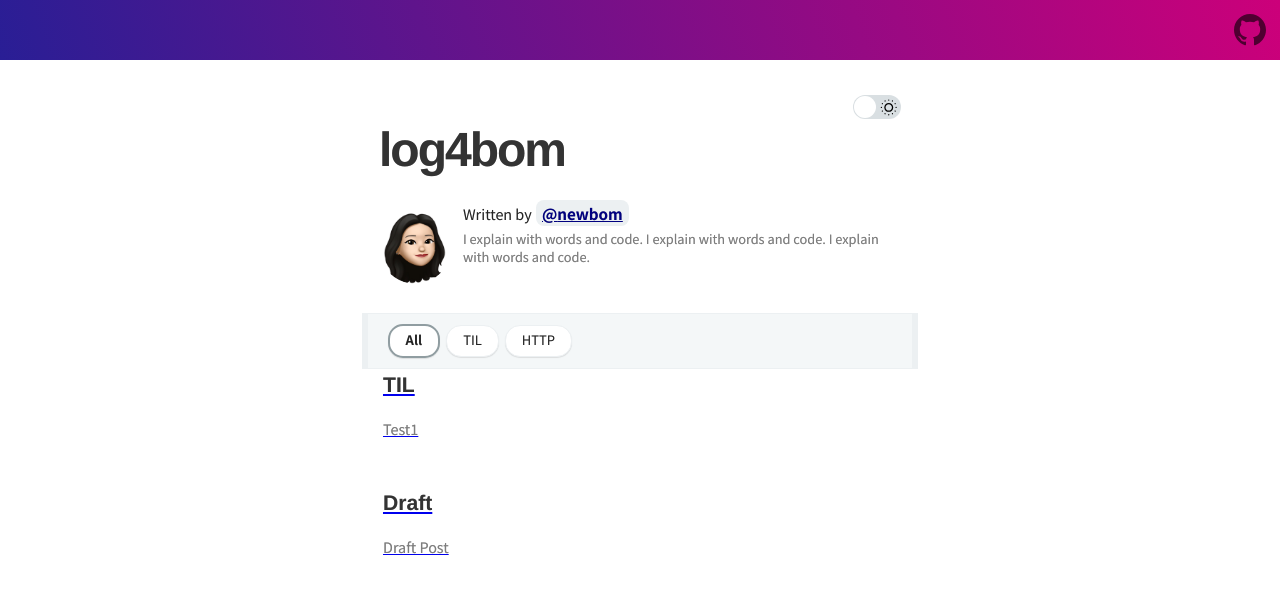
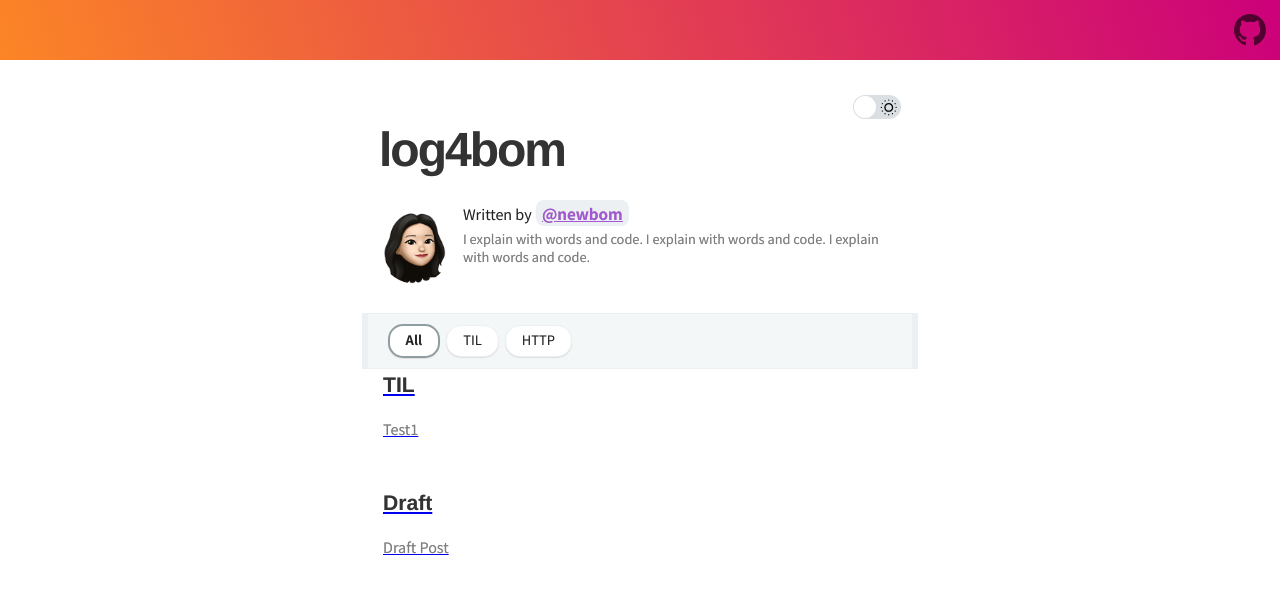
Before and after one commit to bomrecord/bomrecord.github.io, a Gatsby site: page / in a window 1280 px wide. Shown: the top 596 px of the page. Built offline with nearby package versions, Linux system fonts and the light colour scheme; Gatsby itself is replaced by a stand-in of ours; some packages are replaced by stand-ins of ours; what typography-theme-github would draw is missing.

Commit message:
color 변경

```diff
--- a/src/styles/variables.scss
+++ b/src/styles/variables.scss
@@ -1,5 +1,5 @@
 // app
-$theme-gradient: linear-gradient(72deg, #291e95, #cc007a);
+$theme-gradient: linear-gradient(72deg, #fc8526, #cc007a);
 $top-header-text-color: #fff;
 
 /**
@@ -13,7 +13,7 @@
 
 // index
 $dimmed-color: #eef5db;
-$light-link-color: #000080;
+$light-link-color: #a456d5; //#000080
 $dark-gray: #333;
 $middle-gray: #7d7d7d;
 $light-gray: #aaa;
```
